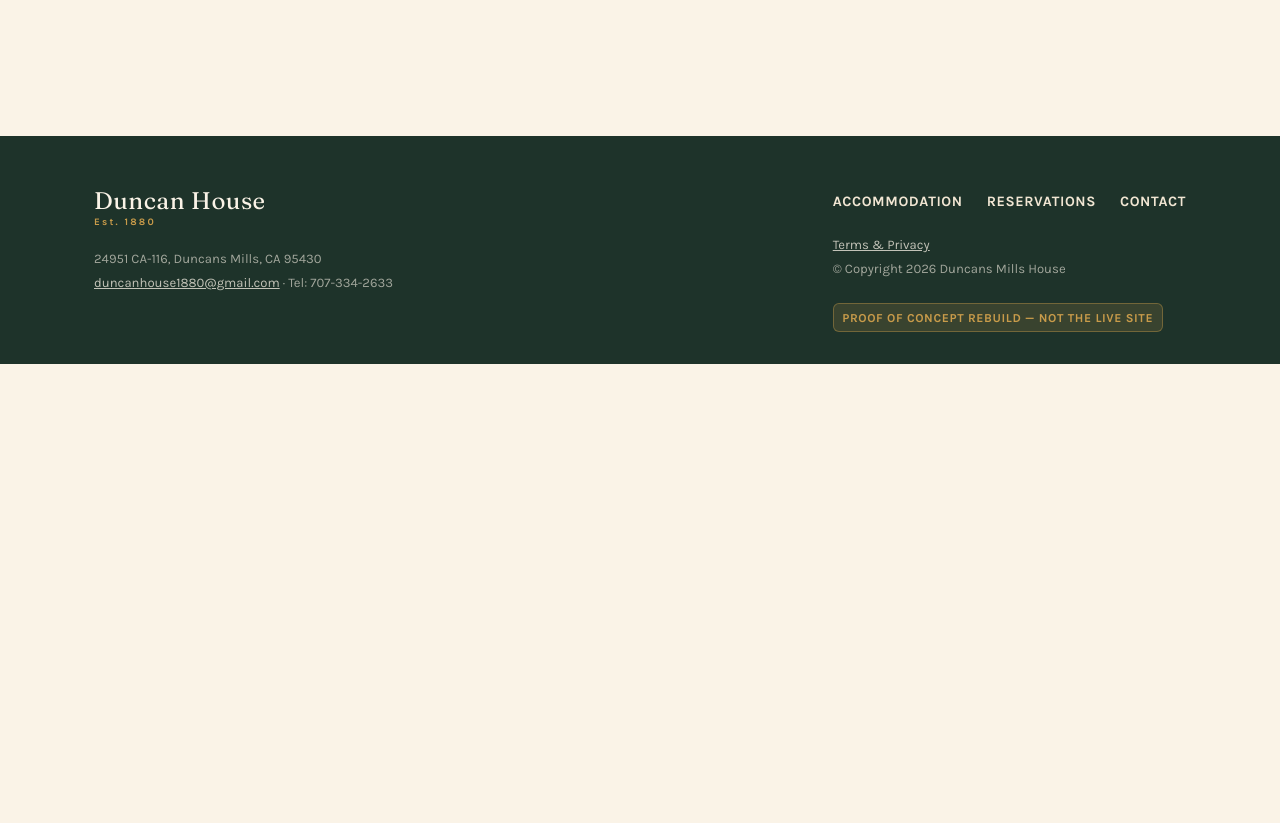
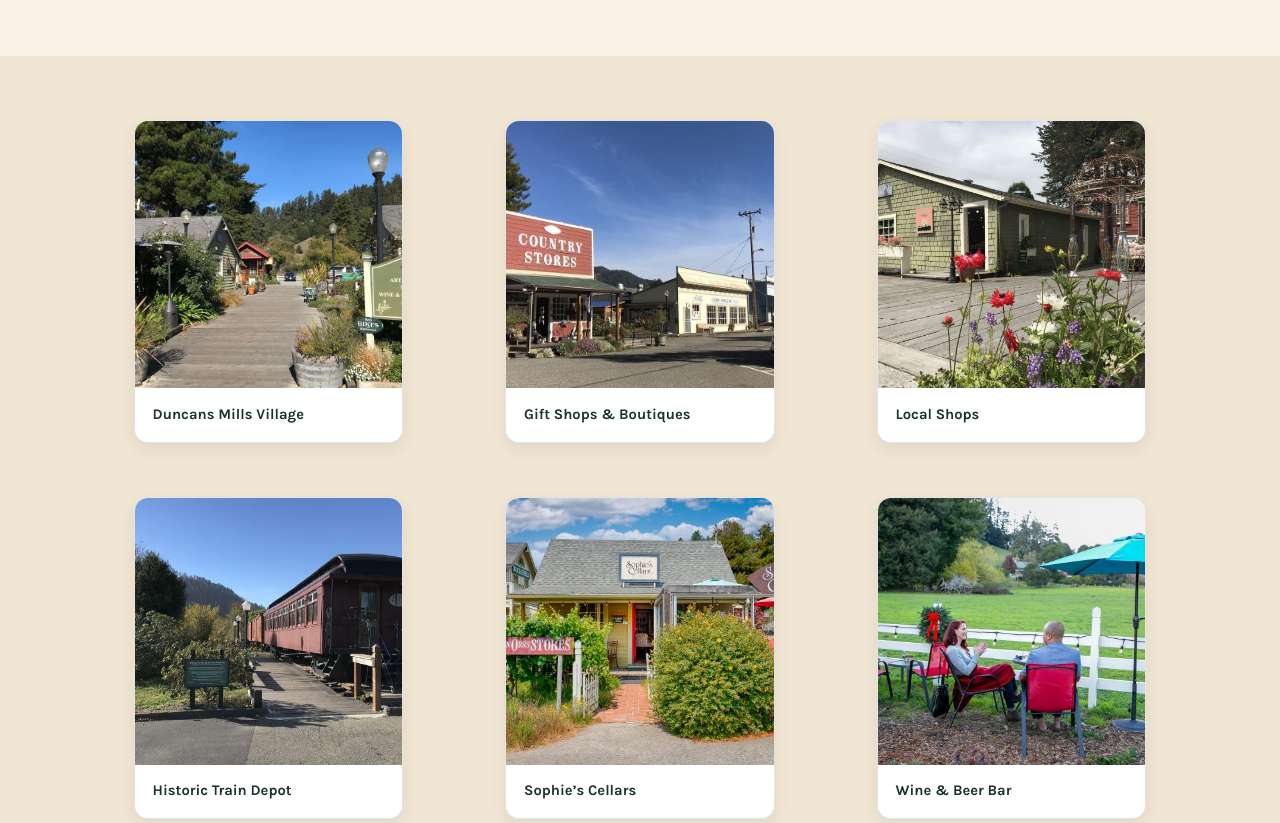
Before and after one commit to Devedander/duncansmillshouse-poc, a plain HTML site: page local-shops.html in a window 1280 px wide. Shown: the part 680-1503 px from the top of the page. Before the commit the page ends 1044 px from the top, so only its background shows below. Drawn offline with Linux system fonts and the light colour scheme.

Commit message:
Add files via upload

```diff
--- a/local-shops.html
+++ b/local-shops.html
@@ -59,6 +59,37 @@
     </div>
   </section>
 
+  <section class="section panel-cream-deep tight">
+    <div class="container">
+      <div class="gallery-grid">
+        <figure class="gallery-card">
+          <div class="thumb"><img src="assets/img/shops-street.jpg" alt="Street in the village of Duncans Mills" loading="lazy"></div>
+          <figcaption>Duncans Mills Village</figcaption>
+        </figure>
+        <figure class="gallery-card">
+          <div class="thumb"><img src="assets/img/shops-stores.jpg" alt="Shops in Duncans Mills" loading="lazy"></div>
+          <figcaption>Gift Shops &amp; Boutiques</figcaption>
+        </figure>
+        <figure class="gallery-card">
+          <div class="thumb"><img src="assets/img/shops-tea-shop.jpg" alt="A shop in Duncans Mills" loading="lazy"></div>
+          <figcaption>Local Shops</figcaption>
+        </figure>
+        <figure class="gallery-card">
+          <div class="thumb"><img src="assets/img/shops-train.jpg" alt="The historic train depot in Duncans Mills" loading="lazy"></div>
+          <figcaption>Historic Train Depot</figcaption>
+        </figure>
+        <figure class="gallery-card">
+          <div class="thumb"><img src="assets/img/shops-wine-bar.jpg" alt="Sophie's Cellars wine bar" loading="lazy"></div>
+          <figcaption>Sophie&rsquo;s Cellars</figcaption>
+        </figure>
+        <figure class="gallery-card">
+          <div class="thumb"><img src="assets/img/shops-wine-bar-couple.jpg" alt="Guests enjoying wine at Sophie's Cellars" loading="lazy"></div>
+          <figcaption>Wine &amp; Beer Bar</figcaption>
+        </figure>
+      </div>
+    </div>
+  </section>
+
 </main>
 
 <footer class="site-footer">
```
Also changed, not shown: outdoors.html (+24 -0 lines), 1 other file.
